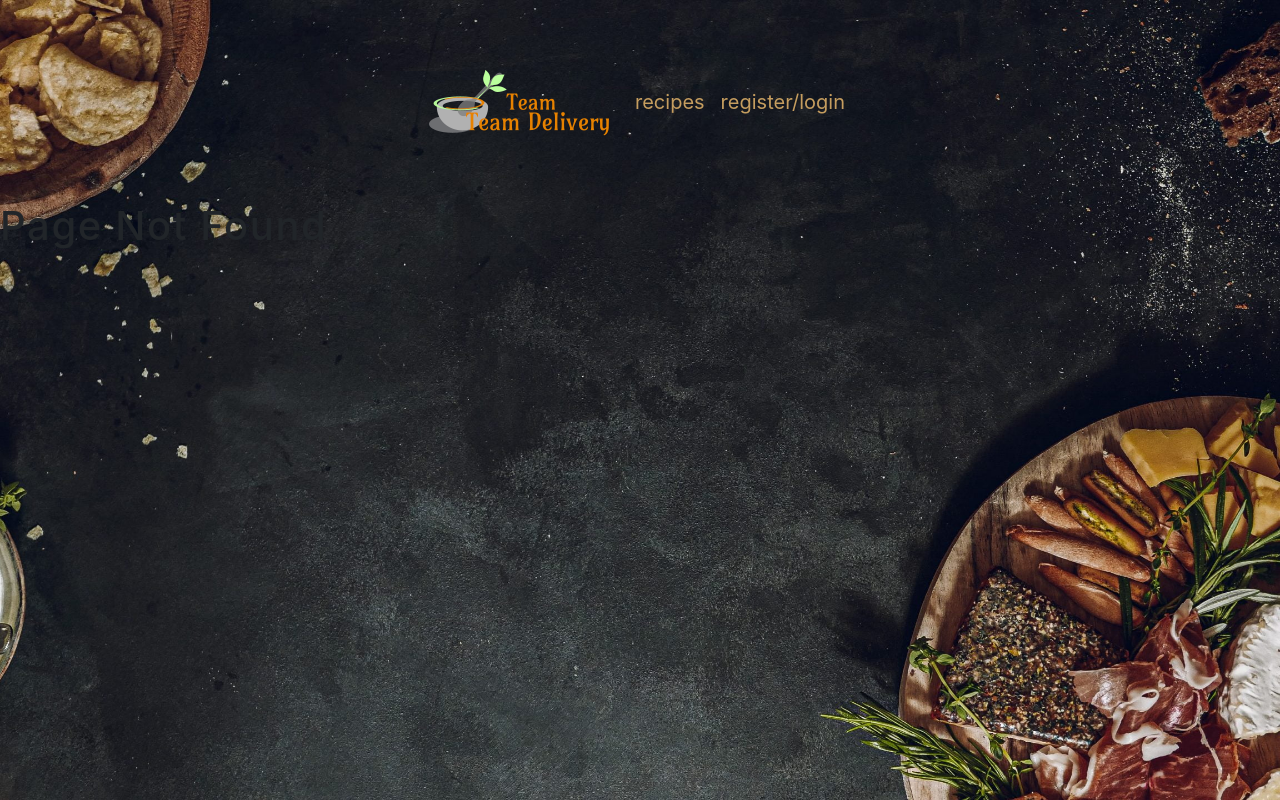
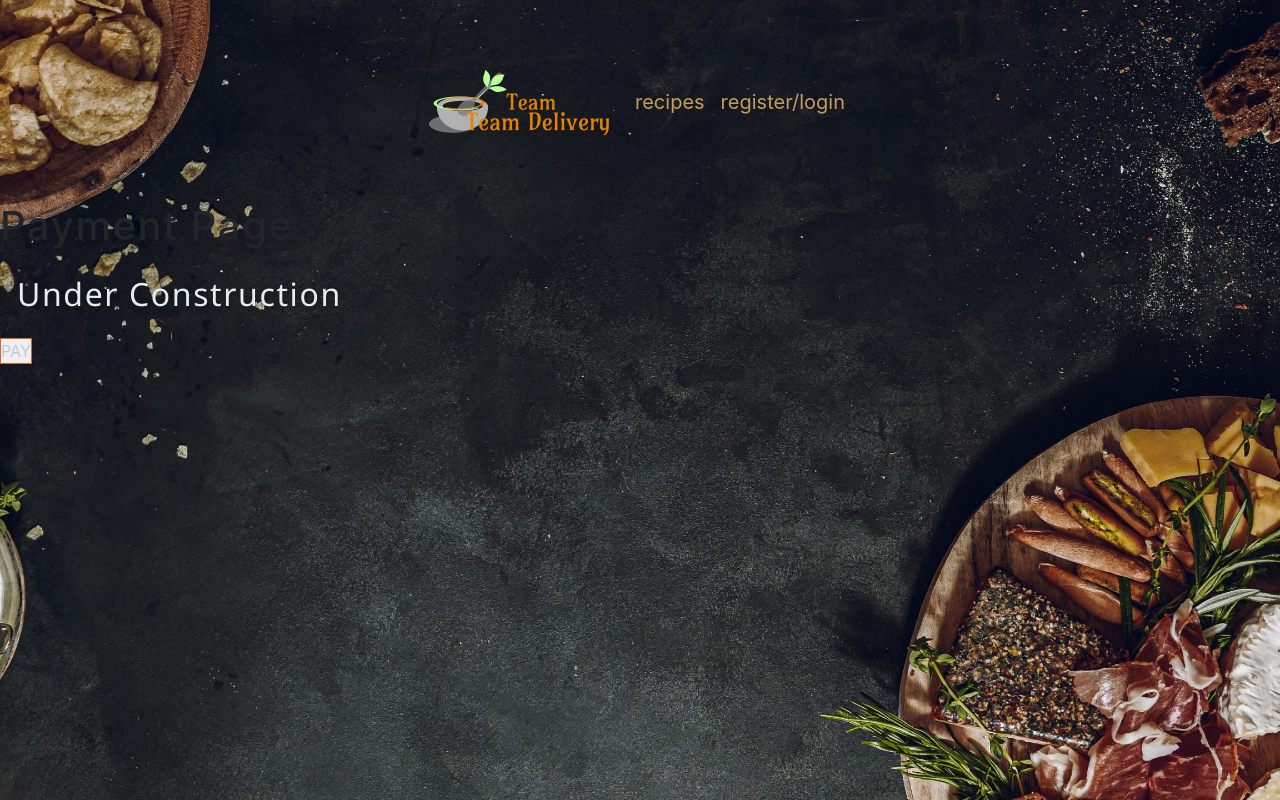
Before and after one commit to stanalexandrucode/Glovo-FrontEnd, a React (Create React App) app: page /payment in a window 1280 px wide. Before the commit this address led to /not-found. Built offline with nearby package versions, Linux system fonts and the light colour scheme.

Commit message:
cart component refactoring
less network communication

```diff
--- a/src/components/cart/Cart.jsx
+++ b/src/components/cart/Cart.jsx
@@ -1,5 +1,5 @@
 import React from 'react';
-import {Link} from 'react-router-dom';
+import {Link, useHistory} from 'react-router-dom';
 import {useState, useEffect} from 'react';
 import {axios, axiosSpring} from '../../common/axios';
 import Cookies from '../../../node_modules/js-cookie';
@@ -9,6 +9,7 @@ import './Cart.css';
 export default function Cart() {
     const [total, setTotal] = useState();
     const [cartMealsWithPrices, setCartMealsWithPrices] = useState([]);
+    const history = useHistory();
 
     const getMealsApi = async cartSelections => {
         let dataApi = [];
@@ -52,6 +53,42 @@ export default function Cart() {
         getTotal();
     };
 
+
+    const reduction = async (mealId) => {
+        setCartMealsWithPrices(cartMealsWithPrices.map(c => {
+            if (c.idMeal === mealId) {
+                c.quantity--;
+            }
+            return c;
+        }).filter(c => c.quantity !== 0))
+        getTotal()
+
+    };
+
+    const increase = async (mealId) => {
+        setCartMealsWithPrices(cartMealsWithPrices.map(c => {
+            if (c.idMeal === mealId) {
+                c.quantity++;
+            }
+            return c;
+        }))
+        getTotal()
+
+    };
+
+    const removeProduct = async (mealId) => {
+        setCartMealsWithPrices(cartMealsWithPrices.filter(c => c.idMeal !== mealId))
+        getTotal()
+    };
+
+    const  handleGoToPayment = () => {
+        console.log(cartMealsWithPrices)
+       // updateCart()
+        history.push("/payment")
+
+    }
+
+
     const updateCart = async (mealId, direction) => {
         // const response = await axiosSpring
         //   .put(`/cart/${direction}/${mealId}`, mealId, {
@@ -65,38 +102,6 @@ export default function Cart() {
         // } else {
         //   toast.error('Check connection with the server');
         // }
-    };
-
-    const reduction = async (mealId) => {
-
-
-        setCartMealsWithPrices(cartMealsWithPrices.map(c => {
-            if (c.idMeal === mealId) {
-                c.quantity--;
-            }
-            return c;
-        }).filter(c => c.quantity !== 0))
-        getTotal()
-
-    };
-
-    const increase = async (mealId) => {
-
-
-        setCartMealsWithPrices(cartMealsWithPrices.map(c => {
-            if (c.idMeal === mealId) {
-                c.quantity++;
-            }
-            return c;
-        }))
-        getTotal()
-
-    };
-
-    const removeProduct = async (mealId) => {
-
-        setCartMealsWithPrices(cartMealsWithPrices.filter(c => c.idMeal !== mealId))
-        getTotal()
     };
 
 
@@ -155,7 +160,7 @@ export default function Cart() {
                 ))}
                 <div className="details cart">
                     <div className="total">
-                        <Link to="/payment">Payment</Link>
+                        <button className="btn btn-dark" onClick={handleGoToPayment}>Payment</button>
                         <h1>Total: ${total} </h1>
                     </div>
                 </div>
--- a/src/components/authentication/Payment.jsx
+++ b/src/components/payment/Payment.jsx
@@ -4,6 +4,7 @@ export default function Payment() {
   return (
     <div>
       <h1>Payment Page</h1>
+      <h2>under construction</h2>
       <button>PAY</button>
     </div>
   );
--- a/src/components/routing/Routes.jsx
+++ b/src/components/routing/Routes.jsx
@@ -8,7 +8,7 @@ import Meals from '../meals/Meals';
 import DetailMeal from '../meals/DetailMeal';
 import Login from '../login/Login';
 import ProtectedRoute from '../authentication/ProtectedRoute';
-import Payment from '../authentication/Payment';
+import Payment from '../payment/Payment';
 import ProtectedLogin from '../authentication/ProtectedLogin';
 import Logout from '../authentication/Logout';
 import MainPage from './../MainPage';
@@ -46,6 +46,7 @@ const Routes = () => {
                 <Route path="/logout" component={Logout}/>
                 <Route path="/favorites" component={Favorites}/>
                 <Route path="/categories" component={Categories}/>
+                <Route path="/payment" component={Payment}/>
                 <Route path="/recipes/all" component={Recipes}/>
                 <Route path="/recipes/addRecipe" component={AddRecipes}/>
                 <Route path="/not-found" component={NotFound}/>
```
